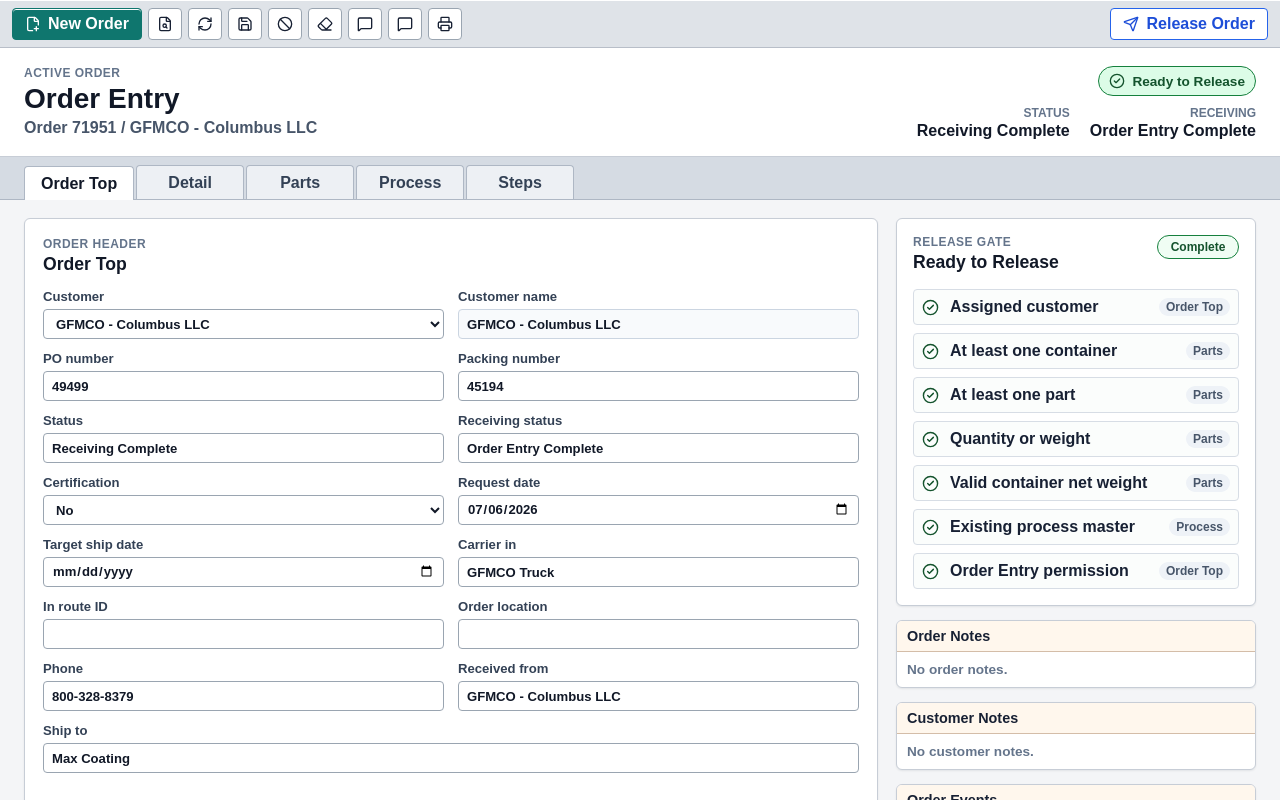
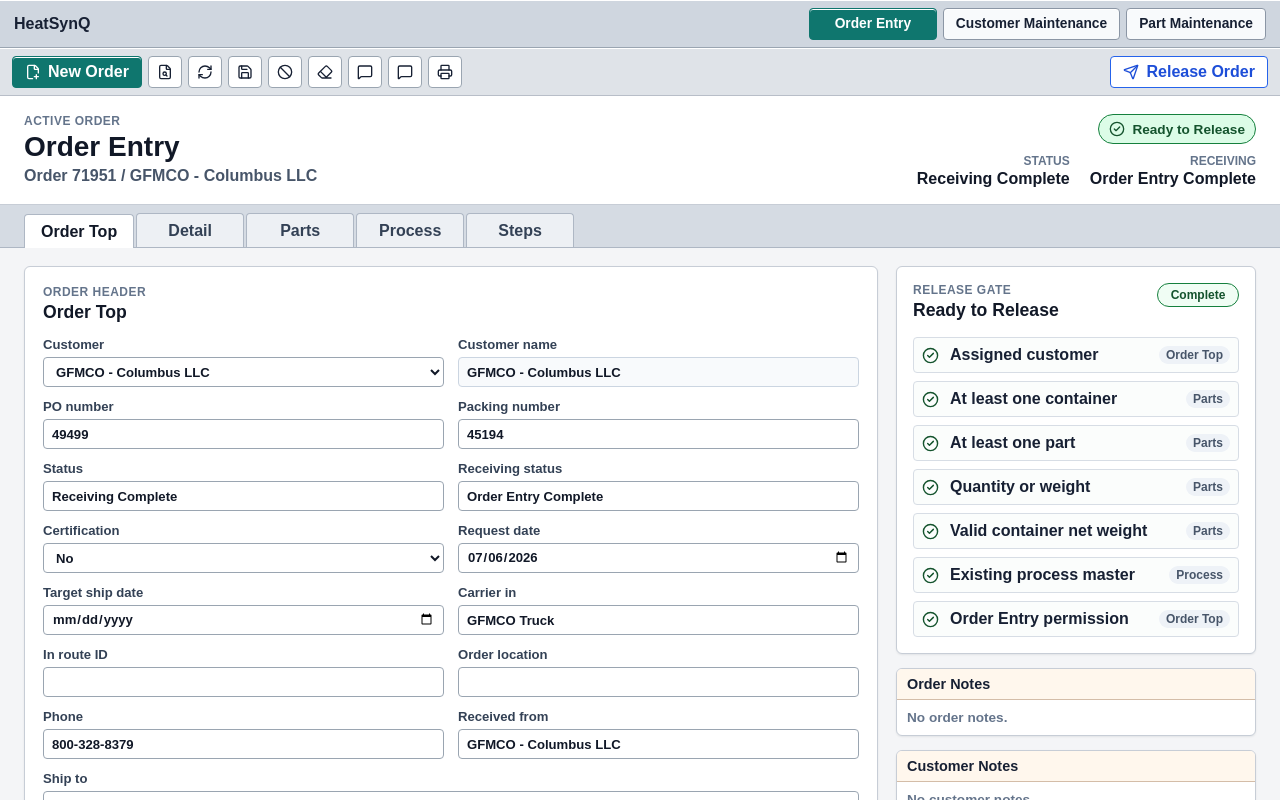
Before and after one commit to CoJoA13/HeatSynQ-codex, a React (Vite) app: page / in a window 1280 px wide. Shown: the top 800 px of the page. Built offline with nearby package versions, Linux system fonts and the light colour scheme.

Commit message:
feat: wire master data module shell

```diff
--- a/src/App.tsx
+++ b/src/App.tsx
@@ -1,10 +1,6 @@
 import { users } from './data/seed';
-import { OrderEntryModule } from './modules/order-entry/OrderEntryModule';
+import { AppShell } from './components/AppShell';
 
 export default function App() {
-  return (
-    <main className="app-shell">
-      <OrderEntryModule currentUser={users[0]} />
-    </main>
-  );
+  return <AppShell currentUser={users[0]} />;
 }
--- /dev/null
+++ b/src/components/AppShell.tsx
@@ -0,0 +1,76 @@
+import { useMemo, useState } from 'react';
+import { hasModulePermission } from '../domain/permissions';
+import type { ModulePermission, User } from '../domain/types';
+import { CustomerMaintenanceModule } from '../modules/customer-maintenance/CustomerMaintenanceModule';
+import { OrderEntryModule } from '../modules/order-entry/OrderEntryModule';
+import { PartMaintenanceModule } from '../modules/part-maintenance/PartMaintenanceModule';
+
+interface AppShellProps {
+  currentUser: User;
+}
+
+interface ModuleDefinition {
+  label: string;
+  permission: ModulePermission;
+}
+
+const modules: ModuleDefinition[] = [
+  { label: 'Order Entry', permission: 'Order Entry' },
+  { label: 'Customer Maintenance', permission: 'Customer Maintenance' },
+  { label: 'Part Maintenance', permission: 'Part Maintenance' },
+];
+
+function renderModule(permission: ModulePermission, currentUser: User) {
+  if (permission === 'Order Entry') return <OrderEntryModule currentUser={currentUser} />;
+  if (permission === 'Customer Maintenance') return <CustomerMaintenanceModule currentUser={currentUser} />;
+  if (permission === 'Part Maintenance') return <PartMaintenanceModule currentUser={currentUser} />;
+
+  return null;
+}
+
+export function AppShell({ currentUser }: AppShellProps) {
+  const defaultPermission = useMemo<ModulePermission | null>(() => {
+    if (hasModulePermission(currentUser, 'Order Entry')) return 'Order Entry';
+
+    return modules.find((module) => hasModulePermission(currentUser, module.permission))?.permission ?? null;
+  }, [currentUser]);
+
+  const [activePermission, setActivePermission] = useState<ModulePermission | null>(defaultPermission);
+  const selectedPermission =
+    activePermission && hasModulePermission(currentUser, activePermission) ? activePermission : defaultPermission;
+
+  return (
+    <main className="app-shell erp-shell">
+      <nav className="module-nav" aria-label="HeatSynQ modules">
+        <div className="module-nav-brand">HeatSynQ</div>
+        <div className="module-nav-actions">
+          {modules.map((module) => {
+            const enabled = hasModulePermission(currentUser, module.permission);
+
+            return (
+              <button
+                className="module-nav-button"
+                type="button"
+                key={module.permission}
+                aria-pressed={selectedPermission === module.permission}
+                disabled={!enabled}
+                onClick={() => setActivePermission(module.permission)}
+              >
+                {module.label}
+              </button>
+            );
+          })}
+        </div>
+      </nav>
+
+      {selectedPermission ? (
+        renderModule(selectedPermission, currentUser)
+      ) : (
+        <section className="module-blocked">
+          <h1>No modules enabled</h1>
+          <p>No HeatSynQ modules are enabled for {currentUser.name}.</p>
+        </section>
+      )}
+    </main>
+  );
+}
--- a/src/styles.css
+++ b/src/styles.css
@@ -23,6 +23,87 @@
 .app-shell {
   min-height: 100vh;
   background: #eeeeee;
+}
+
+.erp-shell {
+  display: flex;
+  flex-direction: column;
+}
+
+.module-nav {
+  display: flex;
+  align-items: center;
+  justify-content: space-between;
+  gap: 16px;
+  min-height: 48px;
+  padding: 6px 14px;
+  border-bottom: 1px solid #9aa5b1;
+  background: #cfd6df;
+  box-shadow: inset 0 1px 0 #ffffff;
+}
+
+.module-nav-brand {
+  flex: 0 0 auto;
+  color: #172033;
+  font-size: 1rem;
+  font-weight: 800;
+  white-space: nowrap;
+}
+
+.module-nav-actions {
+  display: flex;
+  flex: 1 1 auto;
+  align-items: center;
+  justify-content: flex-end;
+  gap: 6px;
+  min-width: 0;
+}
+
+.module-nav-button {
+  display: inline-flex;
+  align-items: center;
+  justify-content: center;
+  min-width: 128px;
+  max-width: 220px;
+  min-height: 32px;
+  padding: 4px 12px;
+  overflow-wrap: anywhere;
+  border: 1px solid #8b96a5;
+  border-radius: 4px;
+  background: #f8fafc;
+  color: #172033;
+  font-size: 0.86rem;
+  font-weight: 800;
+  line-height: 1.15;
+  text-align: center;
+  cursor: pointer;
+  box-shadow: inset 0 1px 0 #ffffff;
+}
+
+.module-nav-button:hover:not(:disabled) {
+  border-color: #2563eb;
+  background: #eff6ff;
+  color: #1d4ed8;
+}
+
+.module-nav-button[aria-pressed='true'] {
+  border-color: #0f766e;
+  background: #0f766e;
+  color: #ffffff;
+}
+
+.module-nav-button:disabled {
+  border-color: #b8bec8;
+  background: #dfe3e8;
+  color: #6b7280;
+  cursor: not-allowed;
+  box-shadow: none;
+}
+
+.erp-shell .module-blocked,
+.erp-shell .order-entry-module,
+.erp-shell .master-data-module {
+  min-height: calc(100vh - 48px);
 }
 
 .module-blocked,
@@ -105,6 +186,7 @@
 
 .toolbar-button:focus-visible,
 .toolbar-icon-button:focus-visible,
+.module-nav-button:focus-visible,
 .order-tab:focus-visible,
 .form-grid input:focus-visible,
 .form-grid select:focus-visible,
```
Also changed, not shown: 1 other file (tests, documents, lock files or other folders).
